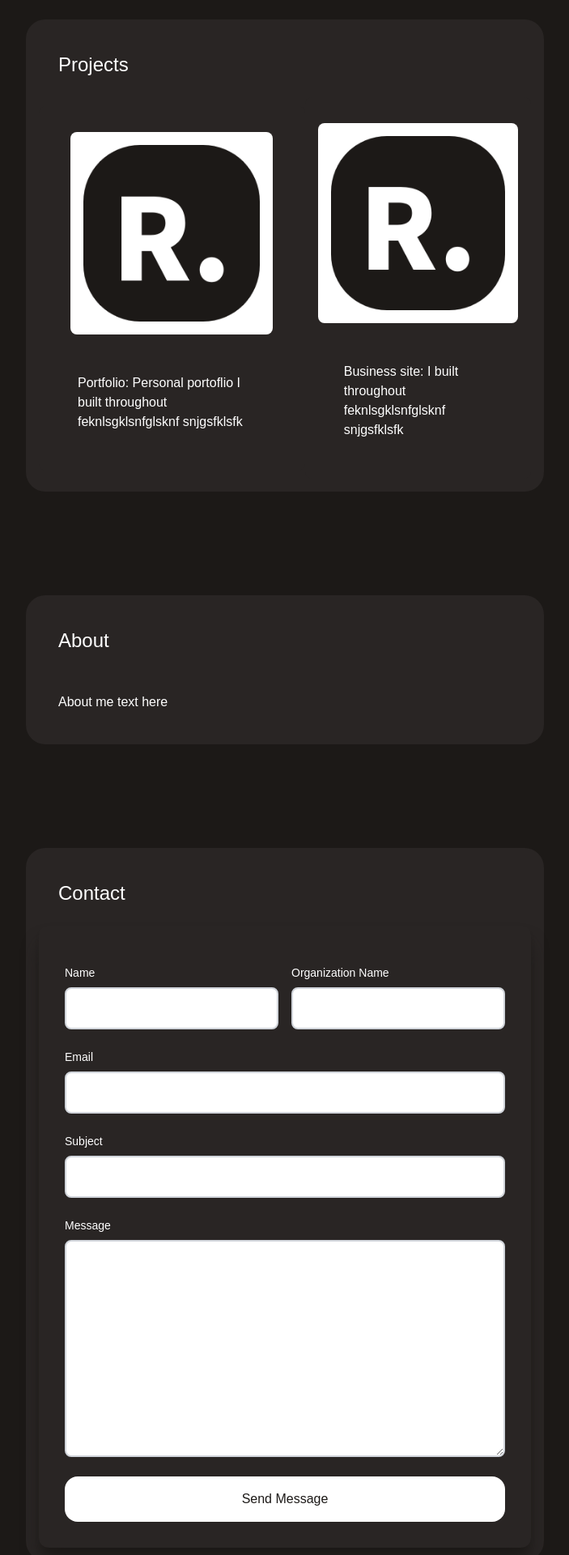
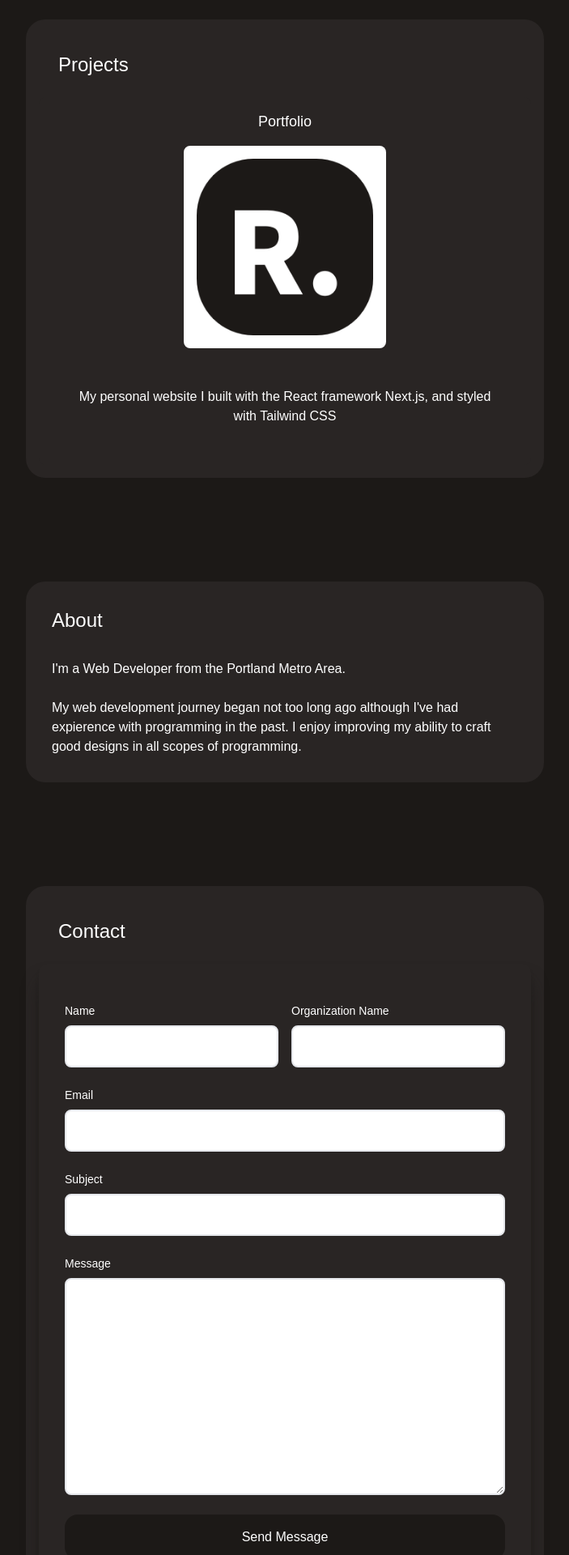
Before and after one commit to ramvilsil/portfolio, a Next.js app: page / in a window 1280 px wide. Shown: the part 800-2720 px from the top of the page at 81% size, without its empty margins (288-991 px from the left). Built offline with nearby package versions, Linux system fonts and the light colour scheme.

Commit message:
added styling
- added button styling
- added info to portfolio sections
- added scrollbar styling

```diff
--- a/components/About.tsx
+++ b/components/About.tsx
@@ -6,14 +6,19 @@ const About = () => {
     return (
         <>
             {/* Projects Container */}
-            <div className="bg-stone-800 text-white rounded-3xl p-4">
+            <div className="bg-stone-800 text-white rounded-3xl p-4 ">
 
                 {/* Title */}
-                <h1 className="text-white w-max text-2xl p-6">About</h1>
+                <h1 className="text-white w-max text-2xl p-4">About</h1>
 
                 <div className="flex items-center">
 
-                    <div className="p-6">About me text here</div>
+                    <div className="p-4">
+                    I'm a Web Developer from the Portland Metro Area. <br></br> <br></br>
+                    My web development journey began not too long ago although I've had expierence with programming in the past.
+                    I enjoy improving my ability to craft good designs in all scopes of programming.
+
+                    </div>
 
 
 
--- a/components/Contact.tsx
+++ b/components/Contact.tsx
@@ -1,5 +1,3 @@
-
-
 
 
 const Contact = () => {
@@ -22,7 +20,7 @@ const Contact = () => {
                                     <div className='flex flex-col'>
                                         <label className='text-sm py-2'>Name</label>
                                         <input
-                                        className='border-2 rounded-lg p-3 flex border-gray-300 text-stone-900'
+                                        className='border-2 rounded-lg p-3 flextext-stone-900'
                                         type='text'
                                         name='name'
                                         />
@@ -32,7 +30,7 @@ const Contact = () => {
                                         Organization Name
                                         </label>
                                         <input
-                                        className='border-2 rounded-lg p-3 flex border-gray-300 text-stone-900'
+                                        className='border-2 rounded-lg p-3 flex text-stone-900'
                                         type='text'
                                         name='phone'
                                         />
@@ -41,7 +39,7 @@ const Contact = () => {
                                 <div className='flex flex-col py-2'>
                                     <label className='text-sm py-2'>Email</label>
                                     <input
-                                        className='border-2 rounded-lg p-3 flex border-gray-300 text-stone-900'
+                                        className='border-2 rounded-lg p-3 flex text-stone-900'
                                         type='email'
                                         name='email'
                                     />
@@ -49,7 +47,7 @@ const Contact = () => {
                                 <div className='flex flex-col py-2'>
                                     <label className='text-sm py-2'>Subject</label>
                                     <input
-                                        className='border-2 rounded-lg p-3 flex border-gray-300 text-stone-900'
+                                        className='border-2 rounded-lg p-3 flex text-stone-900'
                                         type='text'
                                         name='subject'
                                     />
@@ -57,13 +55,13 @@ const Contact = () => {
                                 <div className='flex flex-col py-2'>
                                     <label className='text-sm py-2'>Message</label>
                                     <textarea
-                                        className='border-2 rounded-lg p-3 border-gray-300 text-stone-900'
+                                        className='border-2 rounded-lg p-3 text-stone-900'
                                         rows={10}
                                         name='message'
                                     ></textarea>
                                 </div>
 
-                                <button className='bg-white text-stone-900 w-full p-4 mt-4 rounded-2xl hover:opacity-50'>
+                                <button className='bg-stone-900  w-full p-4 mt-4 rounded-2xl hover:opacity-60'>
                                     Send Message
                                 </button>
 
--- a/components/Footer.tsx
+++ b/components/Footer.tsx
@@ -12,7 +12,7 @@ const Footer = () => {
 
                 </div>
 
-                <div className="mt-16 mb-16 flex ">
+                <div className="mt-16 mb-16 flex portrait:text-sm">
                     <div className="">Built with</div>
                     <div>&nbsp;</div>
                     <a href="https://nextjs.org/" className=" hover:underline">Next.js</a>
--- a/components/Intro.tsx
+++ b/components/Intro.tsx
@@ -20,7 +20,7 @@ const Intro = () => {
 
                         <h1 className=" w-max text-5xl">Ramon</h1>
 
-                        <div>Full-Stack Dev</div>
+                        <div>Web Developer</div>
 
                     </div>
 
--- a/components/Main.tsx
+++ b/components/Main.tsx
@@ -19,9 +19,9 @@ const Main = () => {
             <div className="flex justify-center">
 
                 {/* Main Container */}
-                <div className="bg-stone-900 h-fit w-6/12 portrait:w-screen">
+                <div className="bg-stone-900 h-fit w-6/12 portrait:w-screen ">
 
-                    <div className="intro">
+                    <div className="intro ">
 
                         <Intro />
 
@@ -34,7 +34,7 @@ const Main = () => {
 
                     </div>
 
-                    <div id="projects" className="mt-32 mb-24">
+                    <div id="projects" className="mt-32 mb-24 ">
 
                         <Projects />
 
--- a/components/Projects.tsx
+++ b/components/Projects.tsx
@@ -19,19 +19,21 @@ const Projects = () => {
 
 
                     <Link href='projects/portfolio'>
-                        <div className="bg-stone-800 rounded-lg p-4 flex flex-col items-center hover:bg-stone-900">
+                        <div className="bg-stone-800  text-white rounded-lg p-4 flex flex-col items-center hover:bg-stone-900">
 
+                            <div className="text-lg">Portfolio</div>
 
                             <Image className='bg-white rounded-lg m-4 p-4' height={250} objectFit='cover' src={PortfolioThumb} alt='/'/>
 
-                            <div className="text-white rounded-lg m-4 p-4">Portfolio: Personal portoflio I built throughout feknlsgklsnfglsknf
-                            snjgsfklsfk</div>
+                            <div className="text-center rounded-lg m-4 p-4">My personal website I built
+                            with the React framework Next.js, and styled with Tailwind CSS</div>
 
 
 
                         </div>
                     </Link>
 
+                    {/*
                     <Link href='projects/small-business-site'>
                         <div className="bg-stone-800 rounded-lg p-4 flex flex-col items-center hover:bg-stone-900">
 
@@ -45,7 +47,7 @@ const Projects = () => {
 
                         </div>
                     </Link>
-
+                    */}
 
 
 
--- a/components/projects/Project.tsx
+++ b/components/projects/Project.tsx
@@ -12,31 +12,26 @@ const Project = ({ title } : { title : string}) => {
             <div className="bg-stone-800 text-white rounded-3xl p-4">
 
                 {/* Title */}
-                <h1 className="w-max rounded-lg text-2xl p-6">{title}</h1>
+                <h1 className="text-2xl m-6">{title}</h1>
 
-                <div className="flex justify-evenly items-center portrait:flex-col ">
+                <div className="flex justify-evenly items-center flex-col m-4">
 
                     <div className="bg-stone-800 rounded-lg p-4 flex flex-col items-center">
 
                         <Image className='bg-white rounded-lg m-4 p-4' height={250} objectFit='cover' src={PortfolioThumb} alt='/'/>
 
-                        <div className="rounded-lg m-4 p-4">Description here</div>
 
                     </div>
 
                     {/* buttons */}
-                    <div>
-                        <div className="bg-stone-800 rounded-lg p-4 flex flex-col items-center">
+                    <div className="portrait:flex portrait:flex-col text-center">
 
-                            <a href="https://github.com/ramvilsil/portfolio" className="bg-stone-400 p-4 rounded-3xl hover:opacity-50">Source</a>
+                            <a href="https://github.com/ramvilsil/portfolio" className="bg-stone-900 p-4 m-4 rounded-xl hover:opacity-60">View Source</a>
 
-                        </div>
 
-                        <div className="bg-stone-800 rounded-lg p-4 flex flex-col items-center">
 
-                            <a href="https://github.com/ramvilsil/portfolio" className="bg-stone-400 p-4 rounded-3xl hover:opacity-50">Demo</a>
+                            <a href="https://rxvs.dev" className="bg-stone-900 p-4 m-3 rounded-xl hover:opacity-60">View Deployed App</a>
 
-                        </div>
 
                     </div>
 
--- a/pages/index.tsx
+++ b/pages/index.tsx
@@ -11,6 +11,7 @@ export default function Home() {
       <Head>
         <title>Ramon | Web Developer</title>
         <meta name="description" content="Generated by create next app" />
+        <meta name="viewport" content="width=device-width, initial-scale=1.0" />
         <link rel="icon" href="/favicon.ico" />
       </Head>
 
--- a/pages/projects/portfolio.tsx
+++ b/pages/projects/portfolio.tsx
@@ -16,6 +16,28 @@ const Portfolio = () => {
 
                     <Project title='Portfolio' />
 
+
+
+                    <div className="bg-stone-800 text-white rounded-3xl p-4 mt-12">
+
+                        {/* Title */}
+                        <h1 className="text-white w-max text-2xl p-4">Description</h1>
+
+                        <div className="flex items-center">
+
+                            <div className="p-4">
+
+                            I built my portfolio site with a popular React framework called Next.js <br></br><br></br>
+                            The process in building:
+
+                            </div>
+
+
+
+                        </div>
+
+                        </div>
+
                 </div>
 
             </div>
--- a/styles/globals.css
+++ b/styles/globals.css
@@ -6,12 +6,16 @@
 
 html {
     scroll-behavior: smooth;
+
 }
+
+
 
 body {
     font-family: sans-serif;
     background-color: #1c1917;
 }
+
 
 .intro {
     height: 70vh;
@@ -20,3 +24,20 @@ body {
     align-items: center;
     margin: 2rem;
 }
+
+
+::-webkit-scrollbar {
+    width: 0.66rem;
+  }
+
+  ::-webkit-scrollbar-track {
+    background: #1c1917;
+  }
+
+  ::-webkit-scrollbar-thumb {
+    background: #292524;
+  }
+
+  ::-webkit-scrollbar-thumb:hover {
+    background: #57534e;
+  }
```
